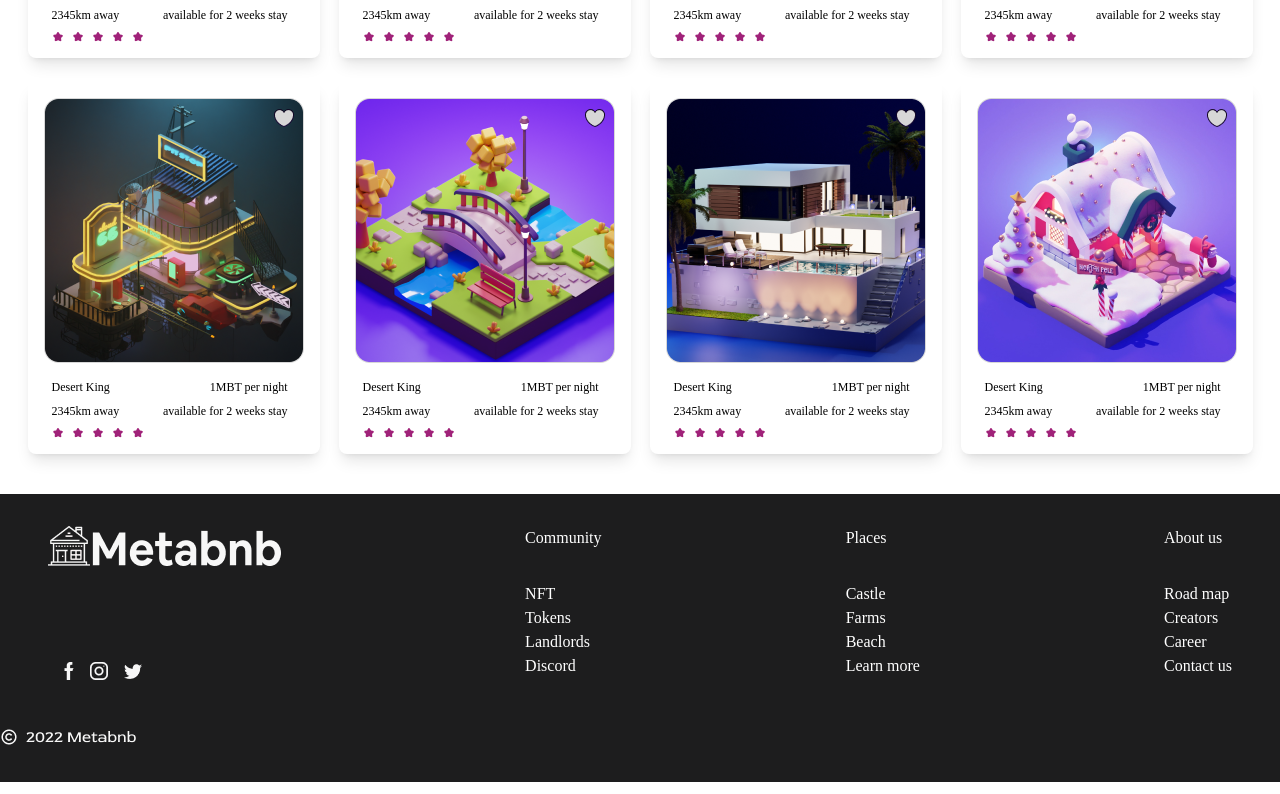
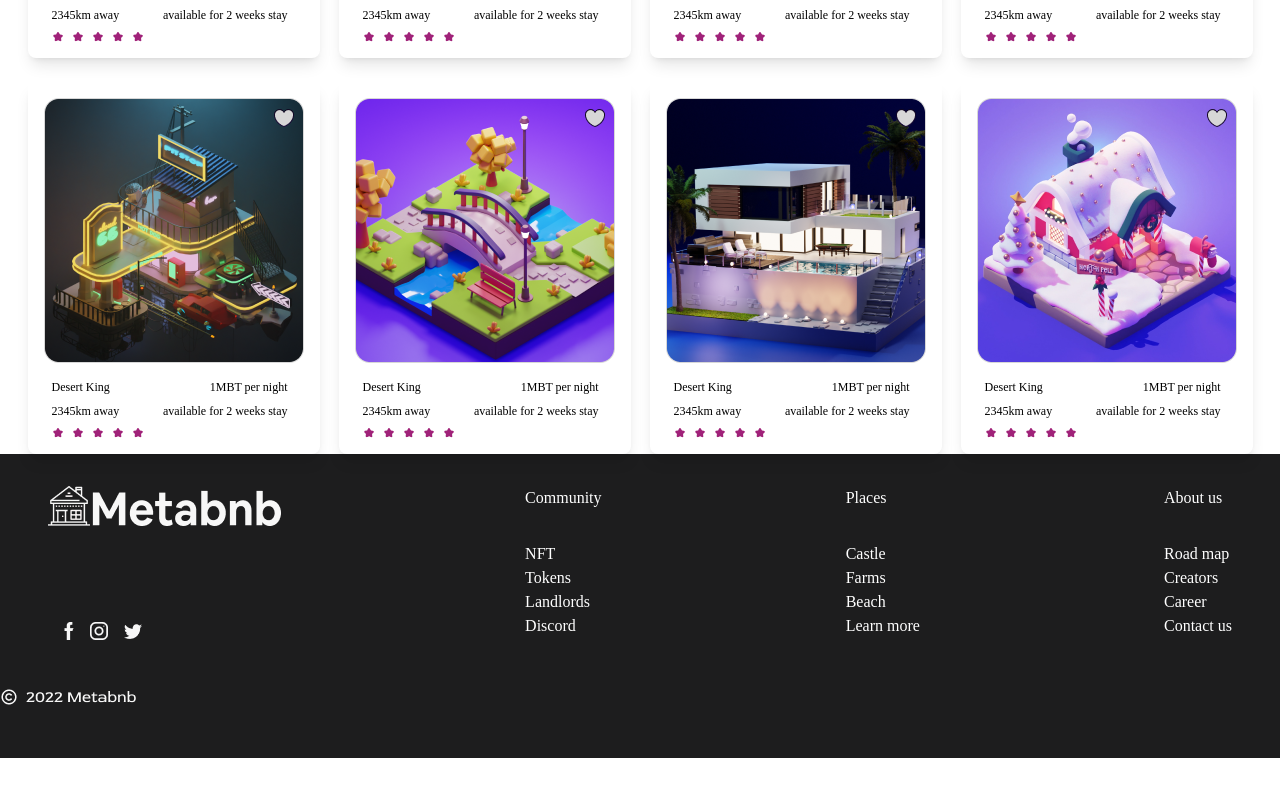
Before and after one commit to Jejeet/NFTs, a React (Create React App) app: page /place in a window 1280 px wide. Shown: the part 1298-2092 px from the top of the page. After the commit the page ends 2056 px from the top, so only its background shows below. Built offline with nearby package versions, Linux system fonts and the light colour scheme; a web font is replaced by a local one.

Commit message:
fixed footer

```diff
--- a/src/components/Accomodation.jsx
+++ b/src/components/Accomodation.jsx
@@ -48,7 +48,7 @@ const Accomodation = () => {
 
  </div>
 
- <div className=" bg-[#1D1D1E] h-[18rem] mt-10" >
+ <div className=" bg-[#1D1D1E] lg:h-[19rem] " >
 
         {/* the links and logo */}
         <div className="flex md:flex-row flex-col-reverse justify-between text-white px-12">
```
